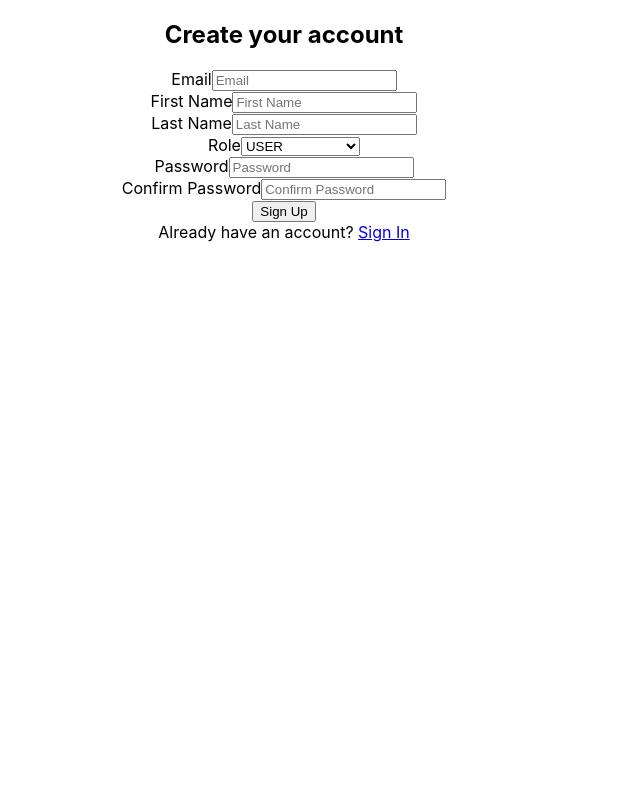
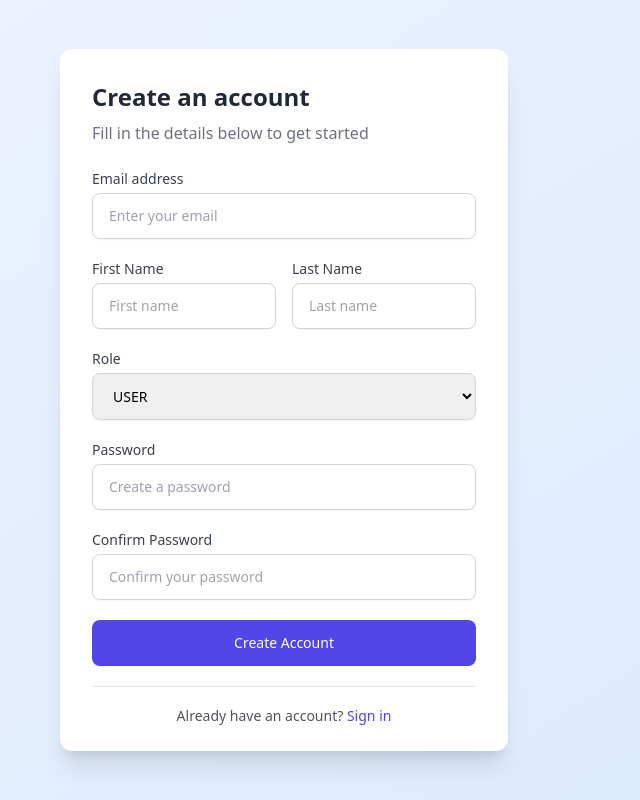
Before and after one commit to Robert2547/college-event-website, a React (Create React App) app in the folder frontend/: page /signup in a window 1280 px wide. Shown: the whole page, without its empty margins (356-996 px from the left). Built offline with nearby package versions, Linux system fonts and the light colour scheme; no server answers; the HTML template or start-up script is replaced by a standard one.

Commit message:
Added tailwind css and improve styling

```diff
--- /dev/null
+++ b/frontend/postcss.config.js
@@ -0,0 +1,3 @@
+module.exports = {
+  plugins: [require("tailwindcss"), require("autoprefixer")],
+};
--- a/frontend/src/App.tsx
+++ b/frontend/src/App.tsx
@@ -6,7 +6,7 @@ import {
   Navigate,
 } from "react-router-dom";
 import { Toaster } from "react-hot-toast";
-import { LoginForm } from "./pages/LoginForm";
+import LoginForm from "./pages/LoginForm";
 import SignUpForm from "./pages/SignUpForm";
 import { useAuthStore } from "./hooks/useAuthStore";
 import ProtectedRoute from "./routes/ProtectedRoutes";
--- a/frontend/src/index.css
+++ b/frontend/src/index.css
@@ -1,13 +1,3 @@
-body {
-  margin: 0;
-  font-family: -apple-system, BlinkMacSystemFont, 'Segoe UI', 'Roboto', 'Oxygen',
-    'Ubuntu', 'Cantarell', 'Fira Sans', 'Droid Sans', 'Helvetica Neue',
-    sans-serif;
-  -webkit-font-smoothing: antialiased;
-  -moz-osx-font-smoothing: grayscale;
-}
-
-code {
-  font-family: source-code-pro, Menlo, Monaco, Consolas, 'Courier New',
-    monospace;
-}
+@tailwind base;
+@tailwind components;
+@tailwind utilities;
--- a/frontend/src/pages/LoginForm.tsx
+++ b/frontend/src/pages/LoginForm.tsx
@@ -5,7 +5,7 @@ import { authApi } from "../api/auth";
 import { LoginCredentials } from "../types/auth";
 import toast from "react-hot-toast";
 
-export const LoginForm = () => {
+const LoginForm = () => {
   const navigate = useNavigate();
   const [credentials, setCredentials] = useState<LoginCredentials>({
     email: "",
@@ -58,17 +58,23 @@ export const LoginForm = () => {
   };
 
   return (
-    <div className="min-h-screen flex items-center justify-center bg-gray-50 py-12 px-4 sm:px-6 lg:px-8">
-      <div className="max-w-md w-full space-y-8">
+    <div className="min-h-screen flex items-center justify-center bg-gradient-to-br from-indigo-50 to-blue-100">
+      <div className="max-w-md w-full bg-white rounded-xl shadow-xl overflow-hidden">
+        <div className="px-8 pt-8 pb-6">
+          <h2 className="text-left text-2xl font-bold text-gray-800 mb-2">
+            Welcome back
+          </h2>
+          <p className="text-left text-gray-500 mb-6">
+            Sign in to your account to continue
+          </p>
+
+          <form onSubmit={handleSubmit} className="space-y-5">
+            <div className="space-y-4">
               <div>
-          <h2 className="mt-6 text-center text-3xl font-extrabold text-gray-900">
-            Sign in to your account
-          </h2>
-        </div>
-        <form onSubmit={handleSubmit} className="mt-8 space-y-6">
-          <div className="rounded-md shadow-sm -space-y-px">
-            <div>
-              <label htmlFor="email" className="sr-only">
+                <label
+                  htmlFor="email"
+                  className="block text-sm font-medium text-gray-700 text-left mb-1"
+                >
                   Email address
                 </label>
                 <input
@@ -81,14 +87,26 @@ export const LoginForm = () => {
                   onChange={(e) =>
                     setCredentials({ ...credentials, email: e.target.value })
                   }
-                className="appearance-none rounded-none relative block w-full px-3 py-2 border border-gray-300 placeholder-gray-500 text-gray-900 rounded-t-md focus:outline-none focus:ring-indigo-500 focus:border-indigo-500 focus:z-10 sm:text-sm"
-                placeholder="Email address"
+                  className="block w-full px-4 py-3 border border-gray-300 rounded-lg shadow-sm placeholder-gray-400 focus:outline-none focus:ring-2 focus:ring-indigo-500 focus:border-indigo-500 text-sm"
+                  placeholder="Enter your email"
                 />
               </div>
+
               <div>
-              <label htmlFor="password" className="sr-only">
+                <div className="flex items-center justify-between mb-1">
+                  <label
+                    htmlFor="password"
+                    className="block text-sm font-medium text-gray-700 text-left"
+                  >
                     Password
                   </label>
+                  <a
+                    href="#"
+                    className="text-xs text-indigo-600 hover:text-indigo-500"
+                  >
+                    Forgot password?
+                  </a>
+                </div>
                 <input
                   id="password"
                   name="password"
@@ -99,14 +117,17 @@ export const LoginForm = () => {
                   onChange={(e) =>
                     setCredentials({ ...credentials, password: e.target.value })
                   }
-                className="appearance-none rounded-none relative block w-full px-3 py-2 border border-gray-300 placeholder-gray-500 text-gray-900 rounded-b-md focus:outline-none focus:ring-indigo-500 focus:border-indigo-500 focus:z-10 sm:text-sm"
-                placeholder="Password"
+                  className="block w-full px-4 py-3 border border-gray-300 rounded-lg shadow-sm placeholder-gray-400 focus:outline-none focus:ring-2 focus:ring-indigo-500 focus:border-indigo-500 text-sm"
+                  placeholder="Enter your password"
                 />
               </div>
             </div>
 
             {error && (
-            <div className="text-red-500 text-sm font-medium" role="alert">
+              <div
+                className="bg-red-50 text-red-500 text-sm font-medium p-3 rounded-lg"
+                role="alert"
+              >
                 {error}
               </div>
             )}
@@ -115,9 +136,9 @@ export const LoginForm = () => {
               <button
                 type="submit"
                 disabled={isLoading}
-              className={`group relative w-full flex justify-center py-2 px-4 border border-transparent text-sm font-medium rounded-md text-white ${
+                className={`w-full flex justify-center py-3 px-4 border border-transparent rounded-lg shadow-sm text-sm font-medium text-white transition-colors ${
                   isLoading
-                  ? "bg-indigo-400"
+                    ? "bg-indigo-400 cursor-not-allowed"
                     : "bg-indigo-600 hover:bg-indigo-700 focus:outline-none focus:ring-2 focus:ring-offset-2 focus:ring-indigo-500"
                 }`}
               >
@@ -125,16 +146,19 @@ export const LoginForm = () => {
               </button>
             </div>
 
-          <div className="text-center">
-            <span className="text-gray-600">Don't have an account? </span>
+            <div className="text-center mt-6 pt-4 border-t border-gray-200">
+              <span className="text-gray-600 text-sm">
+                Don't have an account?{" "}
+              </span>
               <Link
                 to="/signup"
-              className="text-indigo-600 hover:text-indigo-500 font-medium"
+                className="text-indigo-600 hover:text-indigo-500 font-medium text-sm"
               >
-              Sign Up
+                Create an account
               </Link>
             </div>
           </form>
+        </div>
       </div>
     </div>
   );
--- a/frontend/src/pages/SignUpForm.tsx
+++ b/frontend/src/pages/SignUpForm.tsx
@@ -73,19 +73,23 @@ const SignUpForm = () => {
   };
 
   return (
-    <div className="min-h-screen flex items-center justify-center bg-gray-50 py-12 px-4 sm:px-6 lg:px-8">
-      <div className="max-w-md w-full space-y-8">
+    <div className="min-h-screen flex items-center justify-center bg-gradient-to-br from-indigo-50 to-blue-100">
+      <div className="max-w-md w-full bg-white rounded-xl shadow-xl overflow-hidden">
+        <div className="px-8 pt-8 pb-6">
+          <h2 className="text-left text-2xl font-bold text-gray-800 mb-2">
+            Create an account
+          </h2>
+          <p className="text-left text-gray-500 mb-6">
+            Fill in the details below to get started
+          </p>
+
+          <form onSubmit={handleSubmit} className="space-y-5">
             <div>
-          <h2 className="mt-6 text-center text-3xl font-extrabold text-gray-900">
-            Create your account
-          </h2>
-        </div>
-
-        <form onSubmit={handleSubmit} className="mt-8 space-y-6">
-          <div className="rounded-md shadow-sm space-y-4">
-            <div>
-              <label htmlFor="email" className="sr-only">
-                Email
+              <label
+                htmlFor="email"
+                className="block text-sm font-medium text-gray-700 text-left mb-1"
+              >
+                Email address
               </label>
               <input
                 id="email"
@@ -94,15 +98,18 @@ const SignUpForm = () => {
                 onChange={(e) =>
                   setFormData({ ...formData, email: e.target.value })
                 }
-                placeholder="Email"
-                className="appearance-none relative block w-full px-3 py-2 border border-gray-300 placeholder-gray-500 text-gray-900 rounded-md focus:outline-none focus:ring-indigo-500 focus:border-indigo-500 focus:z-10 sm:text-sm"
+                className="block w-full px-4 py-3 border border-gray-300 rounded-lg shadow-sm placeholder-gray-400 focus:outline-none focus:ring-2 focus:ring-indigo-500 focus:border-indigo-500 text-sm"
+                placeholder="Enter your email"
                 required
               />
             </div>
 
             <div className="grid grid-cols-2 gap-4">
               <div>
-                <label htmlFor="firstName" className="sr-only">
+                <label
+                  htmlFor="firstName"
+                  className="block text-sm font-medium text-gray-700 text-left mb-1"
+                >
                   First Name
                 </label>
                 <input
@@ -112,14 +119,17 @@ const SignUpForm = () => {
                   onChange={(e) =>
                     setFormData({ ...formData, firstName: e.target.value })
                   }
-                  placeholder="First Name"
-                  className="appearance-none relative block w-full px-3 py-2 border border-gray-300 placeholder-gray-500 text-gray-900 rounded-md focus:outline-none focus:ring-indigo-500 focus:border-indigo-500 focus:z-10 sm:text-sm"
+                  className="block w-full px-4 py-3 border border-gray-300 rounded-lg shadow-sm placeholder-gray-400 focus:outline-none focus:ring-2 focus:ring-indigo-500 focus:border-indigo-500 text-sm"
+                  placeholder="First name"
                   required
                 />
               </div>
 
               <div>
-                <label htmlFor="lastName" className="sr-only">
+                <label
+                  htmlFor="lastName"
+                  className="block text-sm font-medium text-gray-700 text-left mb-1"
+                >
                   Last Name
                 </label>
                 <input
@@ -129,23 +139,27 @@ const SignUpForm = () => {
                   onChange={(e) =>
                     setFormData({ ...formData, lastName: e.target.value })
                   }
-                  placeholder="Last Name"
-                  className="appearance-none relative block w-full px-3 py-2 border border-gray-300 placeholder-gray-500 text-gray-900 rounded-md focus:outline-none focus:ring-indigo-500 focus:border-indigo-500 focus:z-10 sm:text-sm"
+                  className="block w-full px-4 py-3 border border-gray-300 rounded-lg shadow-sm placeholder-gray-400 focus:outline-none focus:ring-2 focus:ring-indigo-500 focus:border-indigo-500 text-sm"
+                  placeholder="Last name"
                   required
                 />
               </div>
             </div>
 
             <div>
-              <label htmlFor="role" className="sr-only">
+              <label
+                htmlFor="role"
+                className="block text-sm font-medium text-gray-700 text-left mb-1"
+              >
                 Role
               </label>
               <select
+                id="role"
                 value={formData.role}
                 onChange={(e) =>
                   setFormData({ ...formData, role: e.target.value as Role })
                 }
-                className="w-full p-2 border rounded"
+                className="block w-full px-4 py-3 border border-gray-300 rounded-lg shadow-sm focus:outline-none focus:ring-2 focus:ring-indigo-500 focus:border-indigo-500 text-sm"
                 required
               >
                 <option value="USER">USER</option>
@@ -155,7 +169,10 @@ const SignUpForm = () => {
             </div>
 
             <div>
-              <label htmlFor="password" className="sr-only">
+              <label
+                htmlFor="password"
+                className="block text-sm font-medium text-gray-700 text-left mb-1"
+              >
                 Password
               </label>
               <input
@@ -165,14 +182,17 @@ const SignUpForm = () => {
                 onChange={(e) =>
                   setFormData({ ...formData, password: e.target.value })
                 }
-                placeholder="Password"
-                className="appearance-none relative block w-full px-3 py-2 border border-gray-300 placeholder-gray-500 text-gray-900 rounded-md focus:outline-none focus:ring-indigo-500 focus:border-indigo-500 focus:z-10 sm:text-sm"
+                className="block w-full px-4 py-3 border border-gray-300 rounded-lg shadow-sm placeholder-gray-400 focus:outline-none focus:ring-2 focus:ring-indigo-500 focus:border-indigo-500 text-sm"
+                placeholder="Create a password"
                 required
               />
             </div>
 
             <div>
-              <label htmlFor="passwordConfirmation" className="sr-only">
+              <label
+                htmlFor="passwordConfirmation"
+                className="block text-sm font-medium text-gray-700 text-left mb-1"
+              >
                 Confirm Password
               </label>
               <input
@@ -185,15 +205,17 @@ const SignUpForm = () => {
                     passwordConfirmation: e.target.value,
                   })
                 }
-                placeholder="Confirm Password"
-                className="appearance-none relative block w-full px-3 py-2 border border-gray-300 placeholder-gray-500 text-gray-900 rounded-md focus:outline-none focus:ring-indigo-500 focus:border-indigo-500 focus:z-10 sm:text-sm"
+                className="block w-full px-4 py-3 border border-gray-300 rounded-lg shadow-sm placeholder-gray-400 focus:outline-none focus:ring-2 focus:ring-indigo-500 focus:border-indigo-500 text-sm"
+                placeholder="Confirm your password"
                 required
               />
             </div>
-          </div>
 
             {error && (
-            <div className="text-red-500 text-sm font-medium" role="alert">
+              <div
+                className="bg-red-50 text-red-500 text-sm font-medium p-3 rounded-lg"
+                role="alert"
+              >
                 {error}
               </div>
             )}
@@ -202,26 +224,29 @@ const SignUpForm = () => {
               <button
                 type="submit"
                 disabled={isLoading}
-              className={`group relative w-full flex justify-center py-2 px-4 border border-transparent text-sm font-medium rounded-md text-white ${
+                className={`w-full flex justify-center py-3 px-4 border border-transparent rounded-lg shadow-sm text-sm font-medium text-white transition-colors ${
                   isLoading
-                  ? "bg-indigo-400"
+                    ? "bg-indigo-400 cursor-not-allowed"
                     : "bg-indigo-600 hover:bg-indigo-700 focus:outline-none focus:ring-2 focus:ring-offset-2 focus:ring-indigo-500"
                 }`}
               >
-              {isLoading ? "Creating Account..." : "Sign Up"}
+                {isLoading ? "Creating Account..." : "Create Account"}
               </button>
             </div>
 
-          <div className="text-center">
-            <span className="text-gray-600">Already have an account? </span>
+            <div className="text-center mt-6 pt-4 border-t border-gray-200">
+              <span className="text-gray-600 text-sm">
+                Already have an account?{" "}
+              </span>
               <Link
                 to="/login"
-              className="text-indigo-600 hover:text-indigo-500 font-medium"
+                className="text-indigo-600 hover:text-indigo-500 font-medium text-sm"
               >
-              Sign In
+                Sign in
               </Link>
             </div>
           </form>
+        </div>
       </div>
     </div>
   );
--- /dev/null
+++ b/frontend/tailwind.config.js
@@ -0,0 +1,8 @@
+/** @type {import('tailwindcss').Config} */
+module.exports = {
+  content: ["./src/**/*.{js,jsx,ts,tsx}"],
+  theme: {
+    extend: {},
+  },
+  plugins: [],
+};
```
Also changed, not shown: frontend/package.json (+15 -8 lines), frontend/src/api/auth.ts (+1 -9 lines), 1 other file (tests, documents, lock files or other folders). Lines whose indentation alone changed are shown as unchanged.
